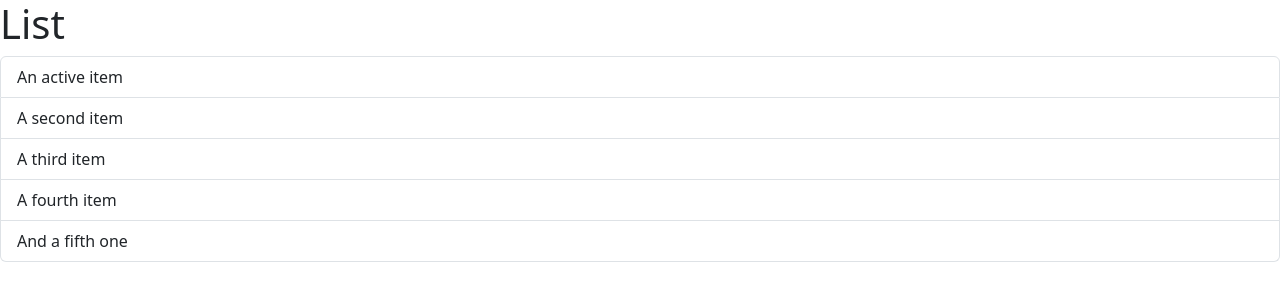
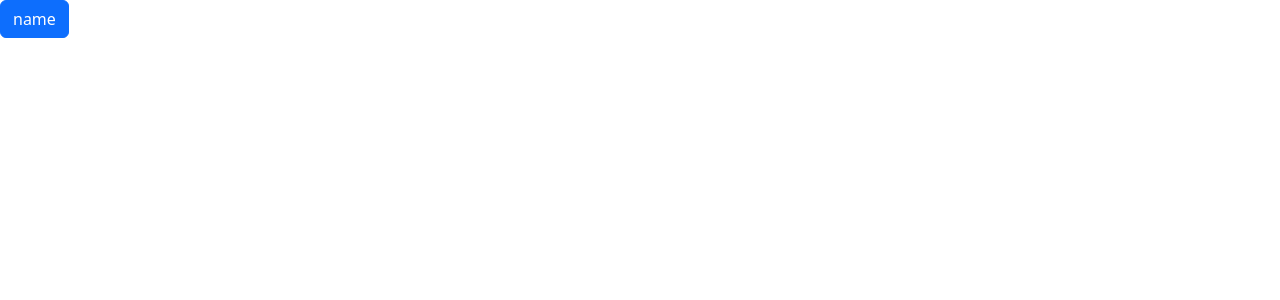
Before and after one commit to Gab-0r/full-stack-playground, a React (Vite) app in the folder projects/libraryapp/ui/library-app-ui/: page / in a window 1280 px wide. Shown: the top 300 px of the page. Built offline with nearby package versions, Linux system fonts and the light colour scheme.

Commit message:
Practicing basic components with React

```diff
--- a/projects/libraryapp/ui/library-app-ui/src/App.tsx
+++ b/projects/libraryapp/ui/library-app-ui/src/App.tsx
@@ -1,5 +1,16 @@
-import ListGroup from "./components/ListGroup"
+import { useState } from "react";
+import Alert from "./components/Alert";
+import Button from "./components/Button";
 
-export default function App(){
-  return <div><ListGroup /></div>
+export default function App() {
+  const [alertVisible, setAlertVisibility] = useState(false);
+
+  return (
+    <div>
+      {alertVisible && (
+        <Alert onClose={() => setAlertVisibility(false)}>Hello World</Alert>
+      )}
+      <Button onClick={() => setAlertVisibility(true)}>name</Button>
+    </div>
+  );
 }
--- /dev/null
+++ b/projects/libraryapp/ui/library-app-ui/src/components/Alert.tsx
@@ -0,0 +1,26 @@
+import type { ReactNode } from "react";
+
+interface AlertProps {
+  children: ReactNode;
+  onClose: () => void;
+}
+
+const Alert = ({ children, onClose }: AlertProps) => {
+  return (
+    <div
+      className="alert alert-primary alert-dismissible fade show"
+      role="alert"
+    >
+      {children}
+      <button
+        type="button"
+        className="btn-close"
+        data-bs-dismiss="alert"
+        aria-label="Close"
+        onClick={onClose}
+      ></button>
+    </div>
+  );
+};
+
+export default Alert;
--- /dev/null
+++ b/projects/libraryapp/ui/library-app-ui/src/components/Button.tsx
@@ -0,0 +1,17 @@
+import type { ReactNode } from "react";
+
+interface ButtonProps {
+  children: ReactNode;
+  onClick: () => void;
+  color?: "primary" | "secondary" | "danger";
+}
+
+const Button = ({ children, onClick, color = "primary" }: ButtonProps) => {
+  return (
+    <button type="button" className={"btn btn-" + color} onClick={onClick}>
+      {children}
+    </button>
+  );
+};
+
+export default Button;
--- a/projects/libraryapp/ui/library-app-ui/src/components/ListGroup.tsx
+++ b/projects/libraryapp/ui/library-app-ui/src/components/ListGroup.tsx
@@ -1,13 +1,33 @@
-function ListGroup() {
+import { useState } from "react";
+interface ListGroupProps {
+  items: string[];
+  heading: string;
+  onSelectedItem: (item: string) => void;
+}
+
+function ListGroup({ items, heading, onSelectedItem }: ListGroupProps) {
+  const [selectedIndex, setSelectedIndex] = useState(-1);
+
   return (
     <>
-      <h1>List</h1>
+      <h1>{heading}</h1>
       <ul className="list-group">
-        <li className="list-group-item">An active item</li>
-        <li className="list-group-item">A second item</li>
-        <li className="list-group-item">A third item</li>
-        <li className="list-group-item">A fourth item</li>
-        <li className="list-group-item">And a fifth one</li>
+        {items.map((item, index) => (
+          <li
+            className={
+              selectedIndex === index
+                ? "list-group-item active"
+                : "list-group-item"
+            }
+            key={item}
+            onClick={() => {
+              setSelectedIndex(index);
+              onSelectedItem(item);
+            }}
+          >
+            {item}
+          </li>
+        ))}
       </ul>
     </>
   );
```
